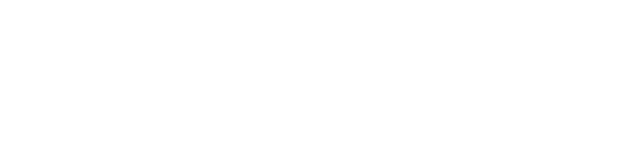
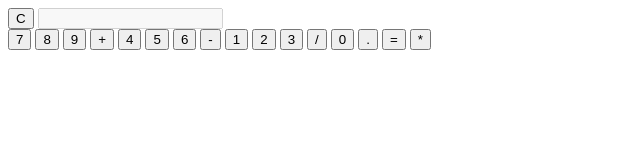
Before and after one commit to KaveenDK/IT-Assignment-06, a plain HTML site: page index.html in a window 1280 px wide. Shown: the whole page, without its empty margins (0-640 px from the left). Drawn offline with Linux system fonts and the light colour scheme.

Commit message:
updated index.html file

```diff
--- a/index.html
+++ b/index.html
@@ -6,5 +6,31 @@
     <title>Assignment 06</title>
     <link rel="icon" href="/assets/images/img1.jpg" />
   </head>
-  <body></body>
+  <body>
+    <div class="calculator">
+      <button class="clear">C</button>
+      <input type="text" id="display" disabled />
+      <div class="buttons">
+        <button>7</button>
+        <button>8</button>
+        <button>9</button>
+        <button>+</button>
+
+        <button>4</button>
+        <button>5</button>
+        <button>6</button>
+        <button>-</button>
+
+        <button>1</button>
+        <button>2</button>
+        <button>3</button>
+        <button>/</button>
+
+        <button>0</button>
+        <button>.</button>
+        <button>=</button>
+        <button>*</button>
+      </div>
+    </div>
+  </body>
 </html>
```
